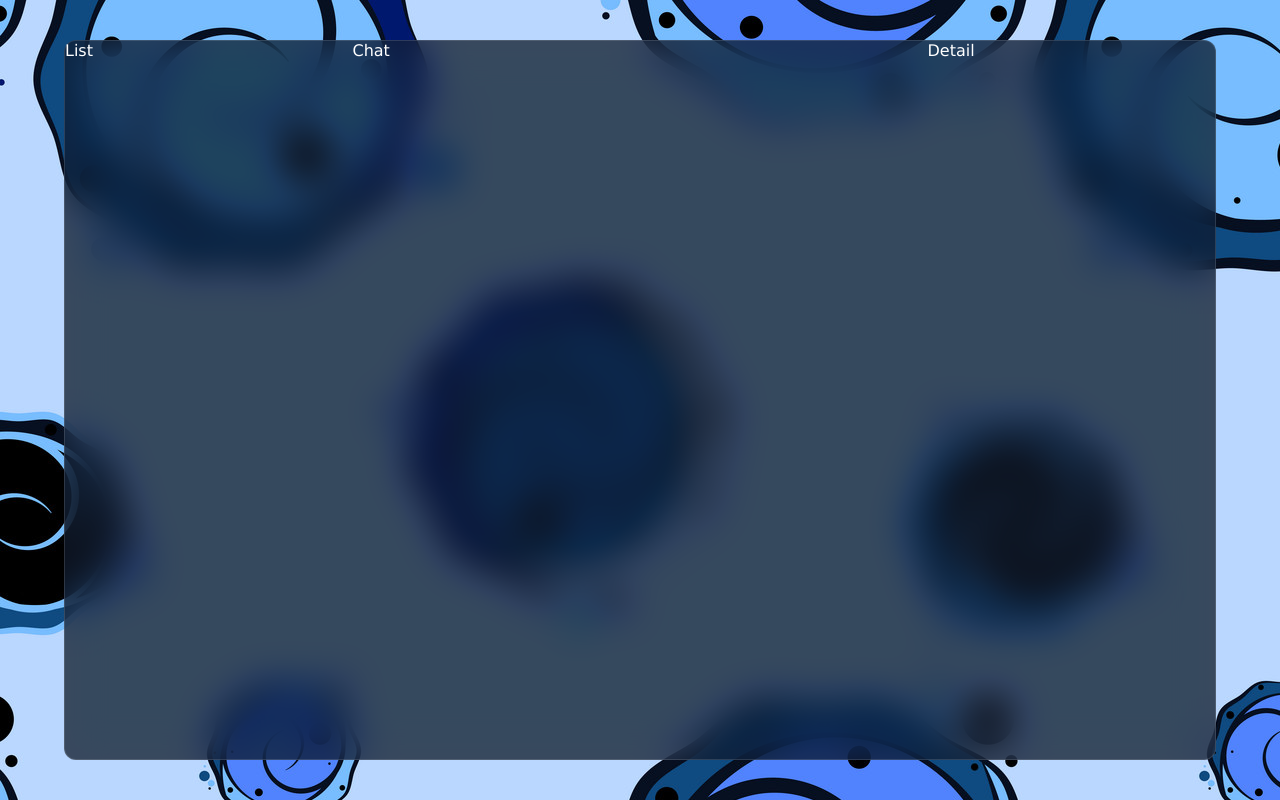
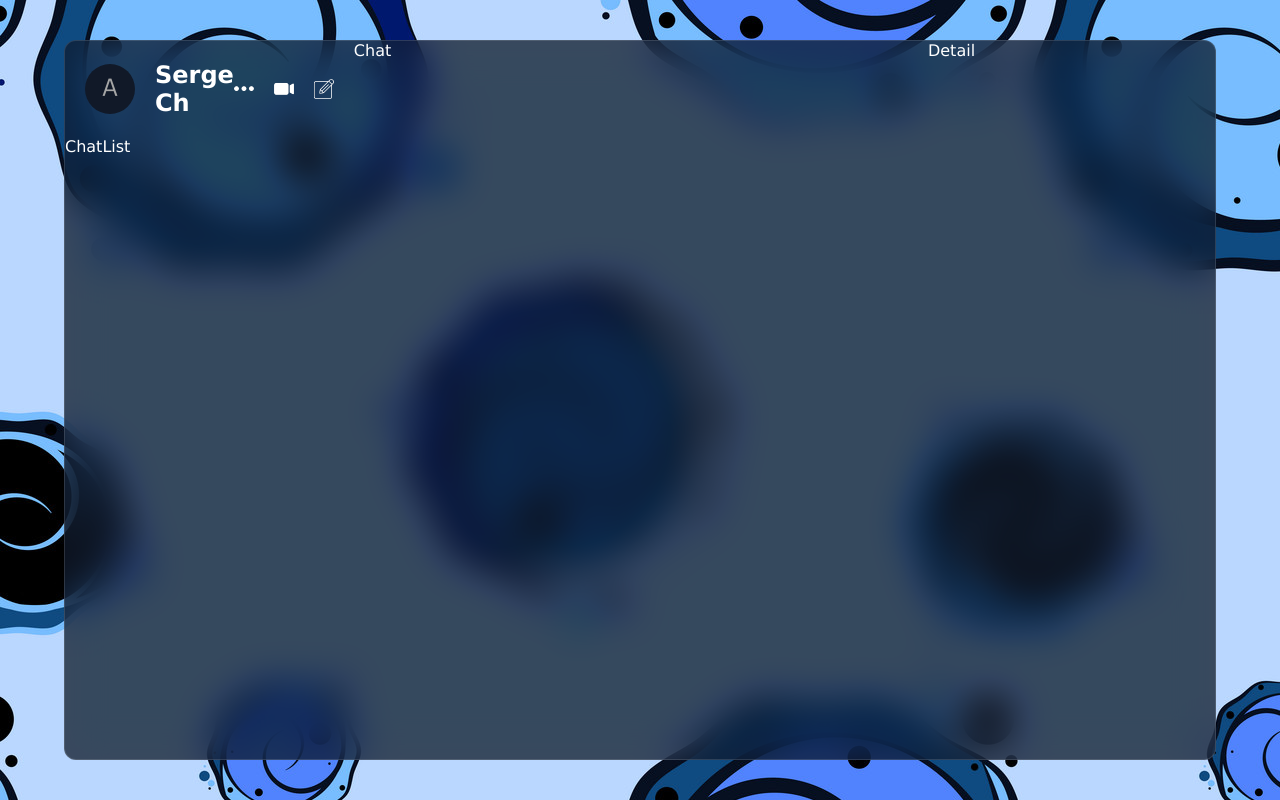
Before and after one commit to sergey87chuvasov/chat-app, a React (Vite) app: page / in a window 1280 px wide. Built offline with nearby package versions, Linux system fonts and the light colour scheme.

Commit message:
added Chat List Design

```diff
--- a/src/components/list/List.jsx
+++ b/src/components/list/List.jsx
@@ -1,7 +1,15 @@
+import ChatList from './chatList/ChatList';
+import UserInfo from './userInfo/UserInfo';
+
 import './list.css';
 
 function List() {
-  return <div className='list'>List</div>;
+  return (
+    <div className='list'>
+      <UserInfo />
+      <ChatList />
+    </div>
+  );
 }
 
 export default List;
--- /dev/null
+++ b/src/components/list/chatList/ChatList.jsx
@@ -0,0 +1,7 @@
+import './chatList.css';
+
+function ChatList() {
+  return <div className='chatList'>ChatList</div>;
+}
+
+export default ChatList;
--- /dev/null
+++ b/src/components/list/userInfo/UserInfo.jsx
@@ -0,0 +1,19 @@
+import './userInfo.css';
+
+function UserInfo() {
+  return (
+    <div className='userInfo'>
+      <div className='user'>
+        <img src='./avatar.png' alt='ava pic' />
+        <h2>Serge Ch</h2>
+      </div>
+      <div className='icons'>
+        <img src='./more.png' alt='icon pic' />
+        <img src='./video.png' alt='icon pic' />
+        <img src='./edit.png' alt='icon pic' />
+      </div>
+    </div>
+  );
+}
+
+export default UserInfo;
--- /dev/null
+++ b/src/components/list/userInfo/userInfo.css
@@ -0,0 +1,30 @@
+.userInfo {
+  padding: 20px;
+  display: flex;
+  align-items: center;
+  justify-content: space-between;
+
+  .user {
+    display: flex;
+    align-items: center;
+    gap: 20px;
+
+    img {
+      width: 50px;
+      height: 50px;
+      border-radius: 50%;
+      object-fit: cover;
+    }
+  }
+
+  .icons {
+    display: flex;
+    gap: 20px;
+
+    img {
+      width: 20px;
+      height: 20px;
+      cursor: pointer;
+    }
+  }
+}
```
Also changed, not shown: src/components/list/chatList/chatList.css (added).
